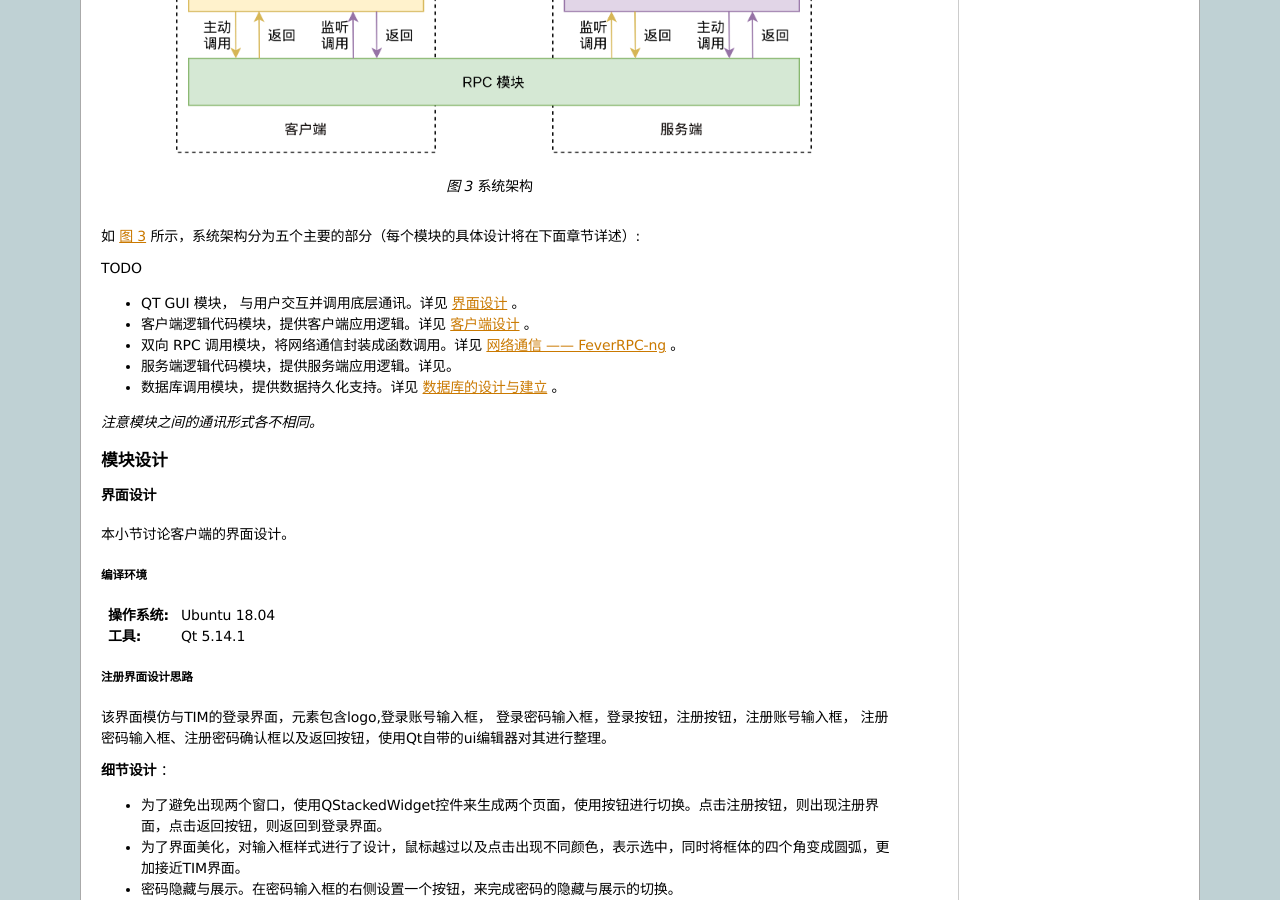
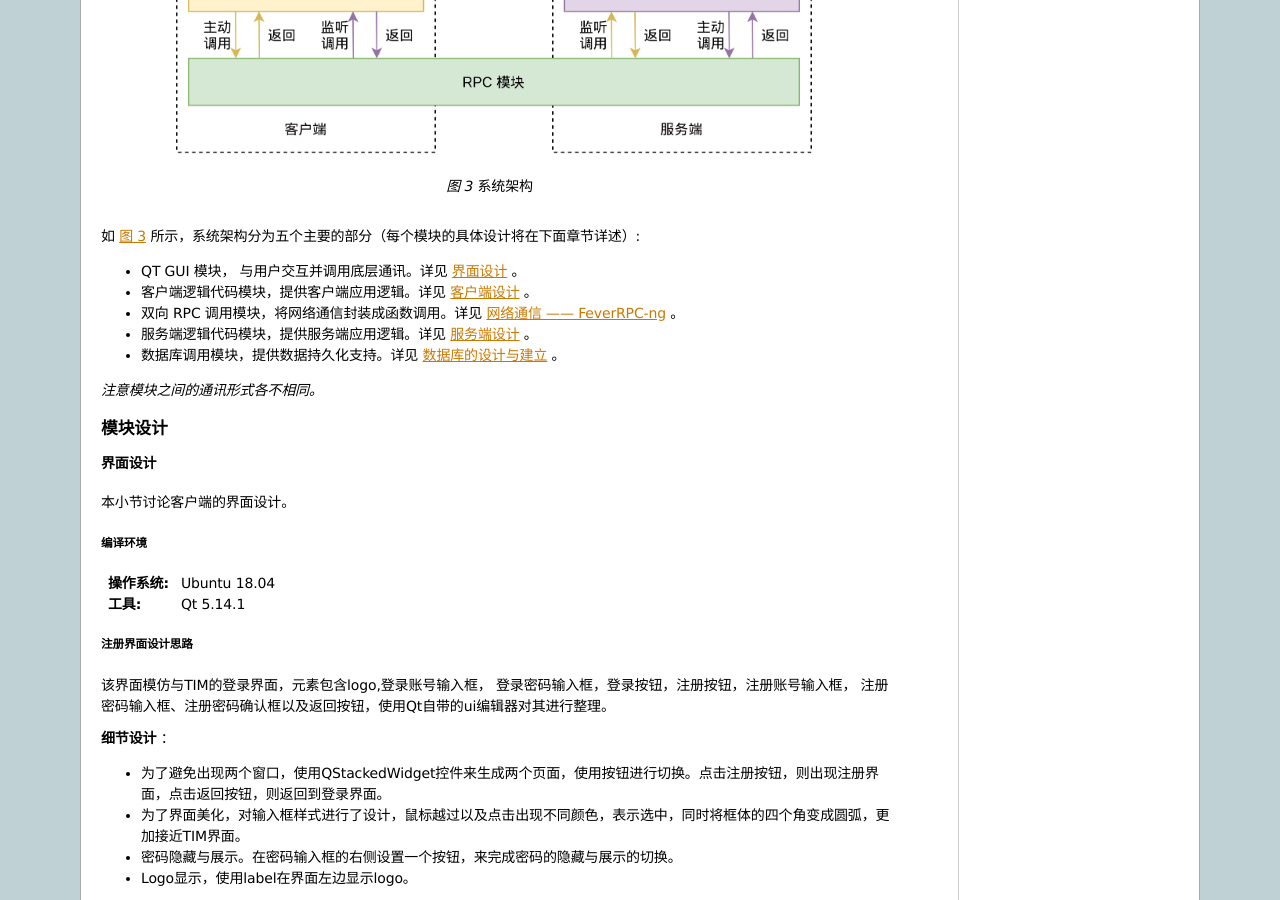
Before and after one commit to ciyaca/ciyaca.github.io, a Sphinx documentation site: the page built from source/index.rst, in a window 1280 px wide and 900 px high, scrolled down 7420 px. Built offline with Sphinx 7.4.7, drawn with Linux system fonts in a browser that asks for light colours.

Commit message:
update docs

```diff
--- a/source/index.rst
+++ b/source/index.rst
@@ -252,12 +252,10 @@ BBS 论坛
 
 如 :numref:`system-architect` 所示，系统架构分为五个主要的部分（每个模块的具体设计将在下面章节详述）:
 
-TODO
-
 - QT GUI 模块， 与用户交互并调用底层通讯。详见 `界面设计`_ 。
 - 客户端逻辑代码模块，提供客户端应用逻辑。详见 `客户端设计`_ 。
 - 双向 RPC 调用模块，将网络通信封装成函数调用。详见 `网络通信 —— FeverRPC-ng`_ 。
-- 服务端逻辑代码模块，提供服务端应用逻辑。详见。
+- 服务端逻辑代码模块，提供服务端应用逻辑。详见 `服务端设计`_ 。
 - 数据库调用模块，提供数据持久化支持。详见 `数据库的设计与建立`_ 。
 
 *注意模块之间的通讯形式各不相同。*
```
